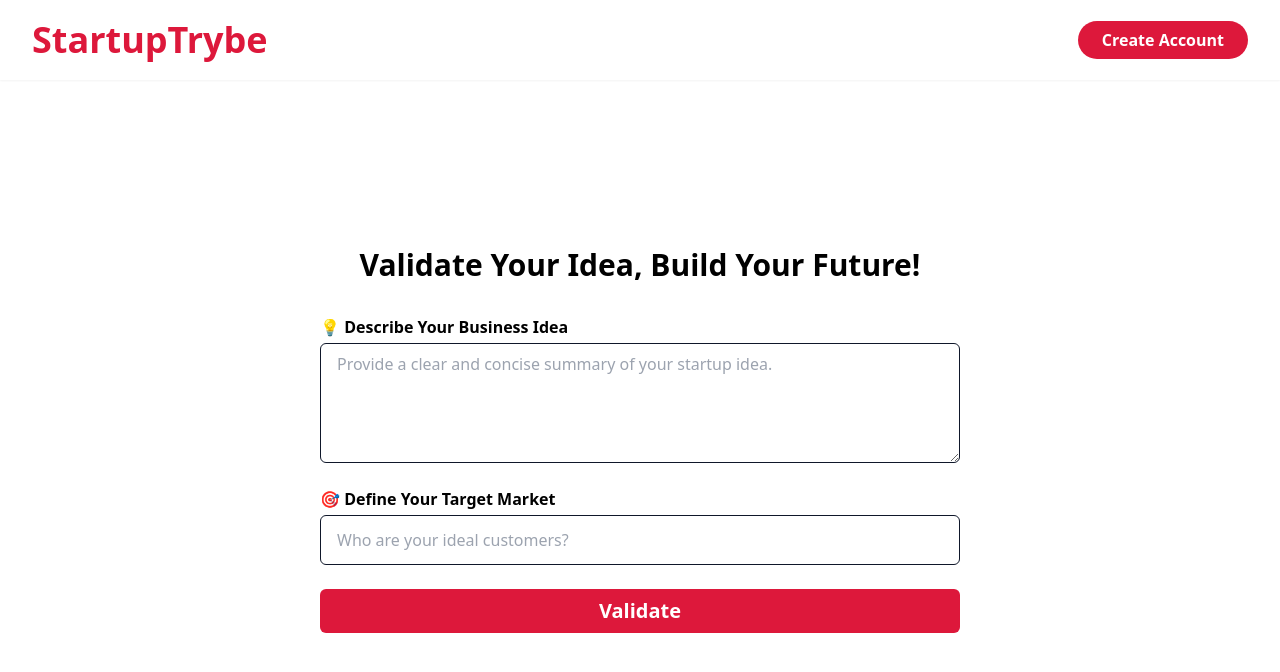
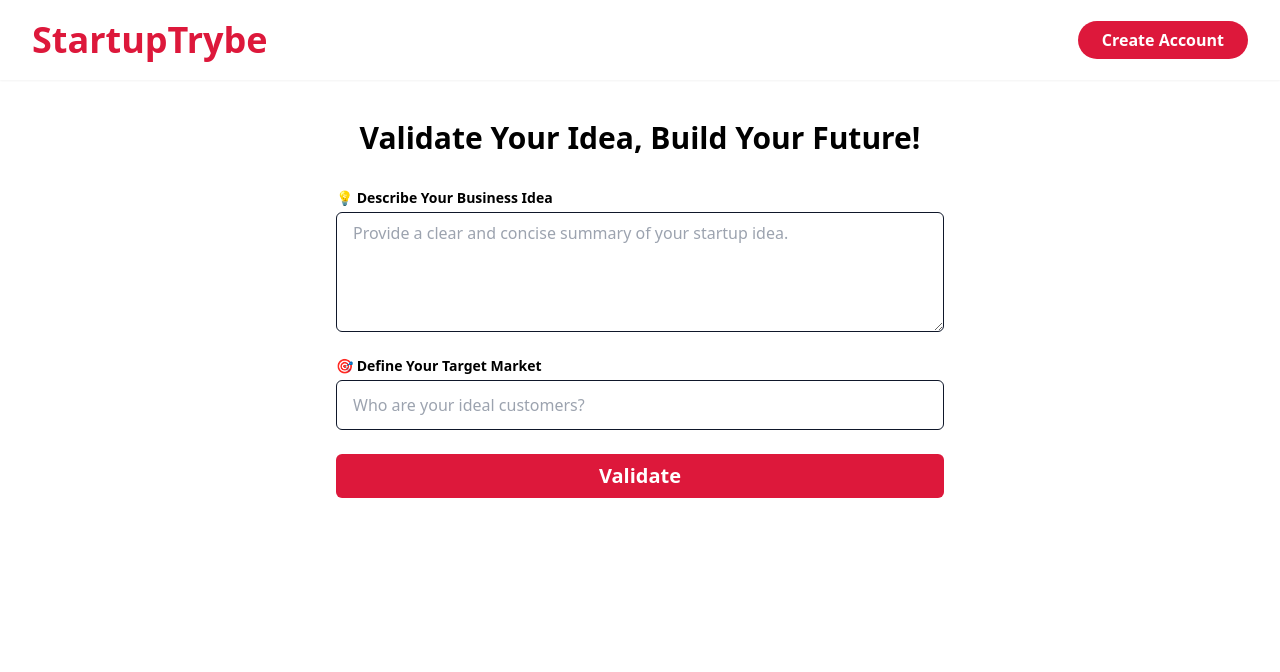
Before and after one commit to okondev2021/IdeaValidationApp, a React (Vite) app: page / in a window 1280 px wide. Shown: the top 672 px of the page. Built offline with nearby package versions, Linux system fonts and the light colour scheme.

Commit message:
reroute users to landing page instead of 404 page

```diff
--- a/index.html
+++ b/index.html
@@ -4,6 +4,7 @@
     <meta charset="UTF-8" />
     <link rel="icon" type="image/svg+xml" href="/vite.svg" />
     <meta name="viewport" content="width=device-width, initial-scale=1.0" />
+    <link rel="shortcut icon" href="favicon-32x32.png" type="image/x-icon">
     <title>StartupTrybe</title>
   </head>
   <body>
--- a/package.json
+++ b/package.json
@@ -10,6 +10,7 @@
     "preview": "vite preview"
   },
   "dependencies": {
+    "is-online": "^11.0.0",
     "jwt-decode": "^4.0.0",
     "react": "^18.3.1",
     "react-dom": "^18.3.1",
--- a/src/components/Loader.jsx
+++ b/src/components/Loader.jsx
@@ -1,6 +1,6 @@
 const Loader = () => {
     return (
-        <div className="h-[30px] aspect-square border-gray-400 border-2 border-l-white rounded-full animate-spin ">
+        <div className="h-[30px] mx-auto aspect-square border-gray-400 border-2 border-l-white rounded-full animate-spin ">
         </div>
     )
 }
--- a/src/components/Response.jsx
+++ b/src/components/Response.jsx
@@ -2,9 +2,9 @@ import addLight from '../assets/addLight.svg'
 const Response = ({botResponse, validateNewIdeaFunct}) => {
 
     return (
-        <div className="p-8 px-8">
+        <div className="p-8 px-8 mobile:px-4">
             <div dangerouslySetInnerHTML={{ __html: botResponse }} />
-            <div className='mt-[3em]'>
+            <div className='mt-[3em] mobile:mt-[1em]'>
                 <button onClick={validateNewIdeaFunct} className='flex items-center px-3 py-3 text-white rounded-2xl bg-redbold'>
                     <img className="h-[30px] icons" src={addLight} alt="" />
                     <p>Validate a new idea</p>
--- a/src/components/Validator.jsx
+++ b/src/components/Validator.jsx
@@ -3,7 +3,7 @@ import { AuthInfoContext } from "../context/AuthContextProvider"
 import Loader from "./Loader"
 
 
-const Validator = ({validateIdea, buttonDisabled}) => {
+const Validator = ({validateIdea, buttonDisabled, isSideBarOpen, errorMessage}) => {
 
     const {LoggedinUser} = useContext(AuthInfoContext)
 
@@ -17,21 +17,25 @@ const Validator = ({validateIdea, buttonDisabled}) => {
     }
 
     return (
-        <div className="w-full">
-            <h1 className="text-3xl font-semibold text-center w-[60%] mx-auto">Validate Your Idea, Build Your Future!</h1>
-            <form onSubmit={validateIdea} method="post" className={`flex flex-col gap-[1.5em] mx-auto mt-[2em] ${LoggedinUser ? 'w-[60%]' : 'w-[50%]'}`}>
+        <div className="w-full pt-10 px-8 mobile:px-4">
+            <h1 className="text-3xl font-semibold text-center w-[60%] mx-auto mobile:text-xl mobile:w-full">Validate Your Idea, Build Your Future!</h1>
+            <form onSubmit={validateIdea} method="post" className={`flex flex-col gap-[1.5em] mx-auto mt-[2em] mobile:w-[100%] ${LoggedinUser && isSideBarOpen ? 'w-[60%]' : 'w-[50%]'}`}>
+                {errorMessage &&
+                    <div className="flex items-center bg-red-200 w-[80%]  px-2 py-4 rounded-lg tab:w-full">
+                        {errorMessage}
+                    </div>
+                }
                 <div className="flex flex-col w-full gap-1">
-                    <label className="font-semibold " htmlFor="idea">💡 Describe Your Business Idea</label>
-                    <textarea id="idea" className="h-[120px] border border-grayBlue rounded-md pl-4 pt-2" placeholder="Provide a clear and concise summary of your startup idea." value={idea.idea} name="idea" onChange={handleChange} required></textarea>
+                    <label className="font-semibold text-sm" htmlFor="idea">💡 Describe Your Business Idea</label>
+                    <textarea id="idea" className="h-[120px] mobile:h-[140px] border border-grayBlue rounded-md pl-4 pt-2 mobile:text-sm" placeholder="Provide a clear and concise summary of your startup idea." value={idea.idea} name="idea" onChange={handleChange} required></textarea>
                 </div>
                 <div className="flex flex-col w-full gap-1">
-                    <label className="font-semibold " htmlFor="targetMarket">🎯 Define Your Target Market</label>
-                    <input id="targetMarket" className="h-[50px] border border-grayBlue rounded-md pl-4" type="text" placeholder="Who are your ideal customers?" name="targetMarket" value={idea.targetMarket} onChange={handleChange} required />
+                    <label className="font-semibold text-sm " htmlFor="targetMarket">🎯 Define Your Target Market</label>
+                    <input id="targetMarket" className="mobile:text-sm h-[50px] border border-grayBlue rounded-md pl-4" type="text" placeholder="Who are your ideal customers?" name="targetMarket" value={idea.targetMarket} onChange={handleChange} required />
                 </div>
                 <div className="">
                     <button className="w-full px-4 py-2 mx-auto text-xl font-semibold text-white rounded-md cursor-pointer bg-redbold flex justify-center items-center text-center" type="submit" disabled={buttonDisabled}>
                         {buttonDisabled ? <Loader /> : "Validate"}
-                        {/* <Loader /> */}
                     </button>
                 </div>
             </form>
--- a/src/context/AuthContextProvider.jsx
+++ b/src/context/AuthContextProvider.jsx
@@ -63,9 +63,6 @@ const AuthContextProvider = ({children}) => {
         else if(!response.ok && currentTime >= jwtDecode(authDataObject?.refresh).exp ){
             handleAuthFailure()
         }
-        else{
-            refreshToken()
-        }
 
         if(loading){
             setLoading(false)
@@ -118,6 +115,7 @@ const AuthContextProvider = ({children}) => {
     let contextData = {
         LoggedinUser: loggedInUser,
         authDataObject:authDataObject,
+        loading: loading,
         setLoggedInUser : setLoggedInUser,
         setAuthDataObject: setAuthDataObject,
         userLogout: userLogout,
--- a/src/index.css
+++ b/src/index.css
@@ -12,19 +12,12 @@
 
 ::-webkit-scrollbar-track{
     background-color: #fde2d9;
-    border-radius: 10px;
 }
 
 ::-webkit-scrollbar-thumb{
     background-color: #dd183b;
-    border-radius: 10px;
     cursor: pointer;
 }
-
-::-webkit-scrollbar-corner{
-    background-color: #fde2d9;
-}
-
 
 
 /*  */
@@ -58,21 +51,29 @@
 
 /* ELEMENTS STYLES */
 h2{
-    @apply text-4xl font-medium mb-4
+    @apply text-4xl font-medium mb-4 mb-2 mobile:text-2xl
 }
 
 h3{
-    @apply text-2xl font-medium mt-4
+    @apply text-2xl font-medium mt-4 mb-2 mobile:text-lg
 }
 
 h4{
-    @apply text-2xl font-medium
+    @apply text-2xl font-medium  mobile:text-lg
 }
 
 h5{
-    @apply text-xl font-medium
+    @apply text-xl font-medium  mobile:text-base
 }
 
 h6{
     @apply text-lg font-medium
 }
+
+p, li{
+    @apply mobile:text-sm
+}
+
+strong{
+    @apply mobile:py-2
+}
--- a/src/pages/MainPage.jsx
+++ b/src/pages/MainPage.jsx
@@ -1,21 +1,31 @@
 import { useContext, useEffect, useState, useRef } from "react"
 import { Link } from "react-router-dom";
+import isOnline from 'is-online';
 import Validator from "../components/Validator";
 import Response from "../components/Response";
 import PreviousIdea from "../components/PreviousIdea";
 import { AuthInfoContext } from "../context/AuthContextProvider"
 import add from '../assets/add.svg'
 import logout from '../assets/logout.svg'
+import Loader from "../components/Loader";
 
 const MainPage = () => {
 
-    const {LoggedinUser, userLogout, authDataObject} = useContext(AuthInfoContext)
+    const {LoggedinUser, userLogout, authDataObject, loading} = useContext(AuthInfoContext);
 
     const [validatedIdeaResponse, setValidatedIdeaResponse] = useState(null);
 
-    const [previouslyValidatedIdeas, setPreviouslyValidatedIdeas] = useState([])
+    const [previouslyValidatedIdeas, setPreviouslyValidatedIdeas] = useState(null);
 
-    const [buttonDisabled, setButtonDisable] = useState(false)
+    const [buttonDisabled, setButtonDisable] = useState(false);
+
+    const [isSideBarOpen, setIsSideBarOpen] = useState(false);
+
+    const [error, setError] = useState(null)
+
+    const sideBar = useRef(null);
+
+    const mainBody = useRef(null);
 
 
     /**
@@ -36,9 +46,6 @@ const MainPage = () => {
 
         if(response.ok){
             setPreviouslyValidatedIdeas(data)
-        }
-        else{
-            console.log("error")
         }
     }
 
@@ -61,9 +68,6 @@ const MainPage = () => {
         if(response.ok){
             setValidatedIdeaResponse(data.bot_response)
         }
-        else{
-            console.log("error")
-        }
     }
 
 
@@ -74,9 +78,23 @@ const MainPage = () => {
      */
     const validateIdea = async (e) => {
 
+        try{
+
             e.preventDefault();
 
             setButtonDisable(true);
+
+            if(!navigator.onLine){
+                setButtonDisable(false);
+                throw new Error('Check your internet connection and try again');
+            }
+            else{
+                const online = await isOnline();
+                if (!online) {
+                    setButtonDisable(false);
+                    throw new Error('Check your internet connection and try again');
+                }
+            }
 
             const user_idea = e.target.idea.value
             const user_target_market = e.target.targetMarket.value
@@ -100,8 +118,17 @@ const MainPage = () => {
                 setButtonDisable(false);
             }
             else{
+                console.log(data, botResponse)
+            }
+        }
+        catch(err){
+            setError(err.message)
+            setTimeout( () => {
+                setError(null)
+            }, 5000)
+        }
+        finally{
             setButtonDisable(false);
-            console.log("Error getting response")
         }
     }
 
@@ -116,18 +143,33 @@ const MainPage = () => {
         if (LoggedinUser){
             getPreviousValidatedIdeas()
         }
-    }, [validatedIdeaResponse])
+    }, [validatedIdeaResponse, loading])
+
+
+    const navBar = () => {
+        setIsSideBarOpen(!isSideBarOpen)
+    }
+
+
+    const Hamburger = () => {
+        return(
+            <div onClick={navBar} className="flex flex-col gap-1 px-2 cursor-pointer mobile:gap-2">
+                <div className="w-[25px] h-[2px] bg-black"></div>
+                <div className="w-[25px] h-[2px] mobile:w-[17px] bg-black"></div>
+                <div className="w-[25px] h-[2px] bg-black mobile:hidden"></div>
+            </div>
+        )
+    }
+
 
 
     return (
         <div className="flex min-h-screen ">
             {
                 LoggedinUser &&
-                <aside className="w-[20vw] bg-redlight fixed h-screen flex flex-col px-4 py-6 z-40">
-                    <div className="flex flex-col gap-1 px-2 hamburger icons">
-                        <div className="w-[25px] h-[2px] bg-black"></div>
-                        <div className="w-[25px] h-[2px] bg-black"></div>
-                        <div className="w-[25px] h-[2px] bg-black"></div>
+                <aside ref={sideBar} className={`overflow-x-hidden text-nowrap bg-redlight fixed h-screen flex flex-col py-6 z-40 transition-all duration-300 ${isSideBarOpen ? "px-4 w-[20vw] tab:w-[40vw] mobile:w-[70vw] ease-linear " : "w-[0vw]"}`}>
+                    <div className={``}>
+                        <Hamburger />
                     </div>
                     <div className="mt-[2em] flex items-center justify-between hover:bg-red-100 cursor-pointer px-2 py-3 rounded-lg" onClick={validateNewIdea}>
                         <p>Validate Idea</p>
@@ -136,8 +178,9 @@ const MainPage = () => {
                     <div className="mt-[1em]">
                         <h1 className="px-2 py-3 text-sm font-semibold ">Validated Ideas</h1>
                     </div>
-                    <div className=" relative overflow-y-auto h-3/6 flex flex-col gap-[0.5em] text-sm">
-                        {previouslyValidatedIdeas.length >= 1 ?
+                    <div className={`overflow-x-hidden relative overflow-y-auto h-3/6 gap-[0.5em] text-sm ${previouslyValidatedIdeas ? "flex flex-col" : ""}`}>
+                        {previouslyValidatedIdeas ?
+                            previouslyValidatedIdeas.length >= 1 ?
                             previouslyValidatedIdeas.map( (previousIdeas) => (
                                 <PreviousIdea
                                     key={previousIdeas.id}
@@ -148,6 +191,8 @@ const MainPage = () => {
                             ))
                             :
                             <p>No previous ideas</p>
+                        :
+                            <Loader />
                         }
                     </div>
                     <div className="absolute auth bottom-6">
@@ -159,20 +204,25 @@ const MainPage = () => {
                 </aside>
             }
 
-            <main className={`relative flex flex-col ${LoggedinUser ? 'w-[80vw] ml-[20%]': 'w-[100vw] ml-[0%]'}`}>
-                <header className="sticky top-0 flex items-center justify-between w-full px-8 py-5 bg-white shadow-sm">
+            <main ref={mainBody} className={`relative flex flex-col transition-all duration-300 ${LoggedinUser && isSideBarOpen ? 'w-[80vw] ml-[20%] tab:w-[60vw] tab:ml-[40%]' : "w-[100vw] ml-[0%] mobile:w-[100vw]"} mobile:w-[100vw] mobile:ml-[0%] `}>
+                <header className="sticky top-0 flex items-center justify-between w-full px-8 py-5 bg-white shadow-sm mobile:px-2">
+                    {  LoggedinUser &&
+                        <div className={`${!isSideBarOpen ? "block" : "hidden"}`}>
+                            <Hamburger />
+                        </div>
+                    }
                     <div>
-                        <h1 className="text-4xl font-bold text-redbold">StartupTrybe</h1>
+                        <h1 className="text-4xl font-bold text-redbold mobile:text-lg">StartupTrybe</h1>
                     </div>
                     <div>
                         {LoggedinUser ?
-                            <h1 className="text-lg font-bold">{LoggedinUser}</h1> :
-                            <Link to="/signup" className="px-6 py-2 font-semibold text-white bg-redbold rounded-3xl">Create Account</Link>
+                            <h1 className="text-lg font-bold mobile:text-base">{LoggedinUser}</h1> :
+                            <Link to="/signup" className="px-6 py-2 font-semibold text-white bg-redbold rounded-3xl mobile:text-sm mobile:px-3">Create Account</Link>
                         }
                     </div>
                 </header>
-                <section className={`flex flex-col h-full ${!validatedIdeaResponse ? 'items-center justify-center' : ""}`}>
-                    {validatedIdeaResponse ? <Response botResponse={validatedIdeaResponse} validateNewIdeaFunct={validateNewIdea} /> : <Validator validateIdea={validateIdea} buttonDisabled={buttonDisabled} />}
+                <section className="flex flex-col h-full">
+                    {validatedIdeaResponse ? <Response botResponse={validatedIdeaResponse} validateNewIdeaFunct={validateNewIdea} /> : <Validator validateIdea={validateIdea} buttonDisabled={buttonDisabled} isSideBarOpen = {isSideBarOpen} errorMessage = {error} />}
                 </section>
             </main>
         </div>
--- a/src/pages/NoMatch.jsx
+++ b/src/pages/NoMatch.jsx
@@ -1,7 +1,14 @@
+import { useNavigate } from "react-router-dom"
+import { useEffect } from "react"
 const NoMatch = () => {
-    return(
-      <div> ERROR 404</div>
-    )
+  const navigate = useNavigate()
+
+  useEffect( () => {
+    navigate("/")
+  })
+  return(
+    <div> PAGE NOT FOUND</div>
+  )
 }
 
 
```
Also changed, not shown: public/favicon-32x32.png (added), src/pages/text.txt (deleted), 1 other file (tests, documents, lock files or other folders). Lines whose indentation alone changed are shown as unchanged.
